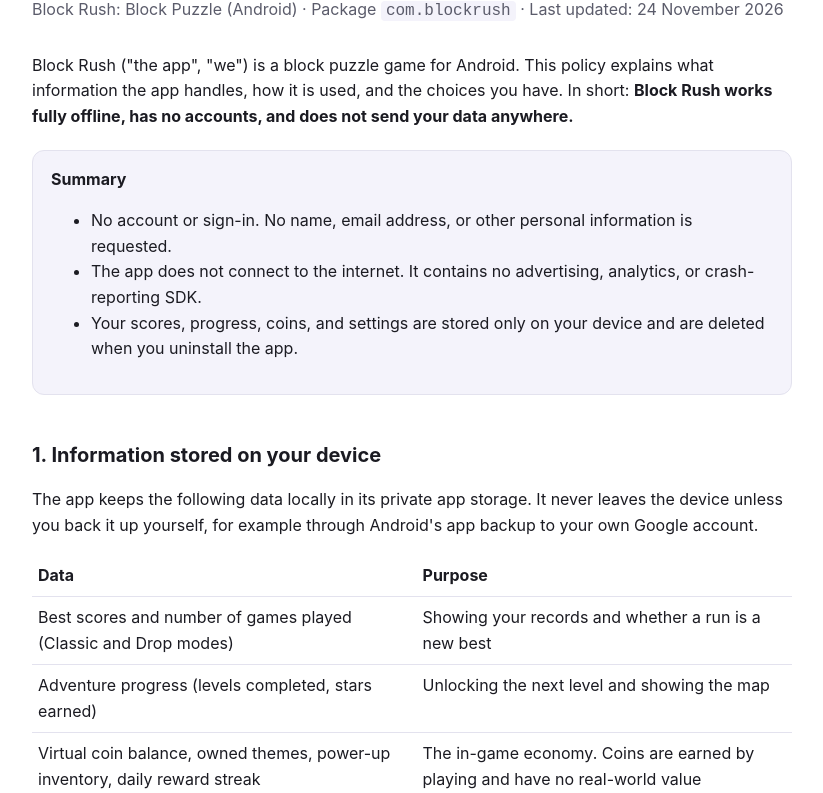
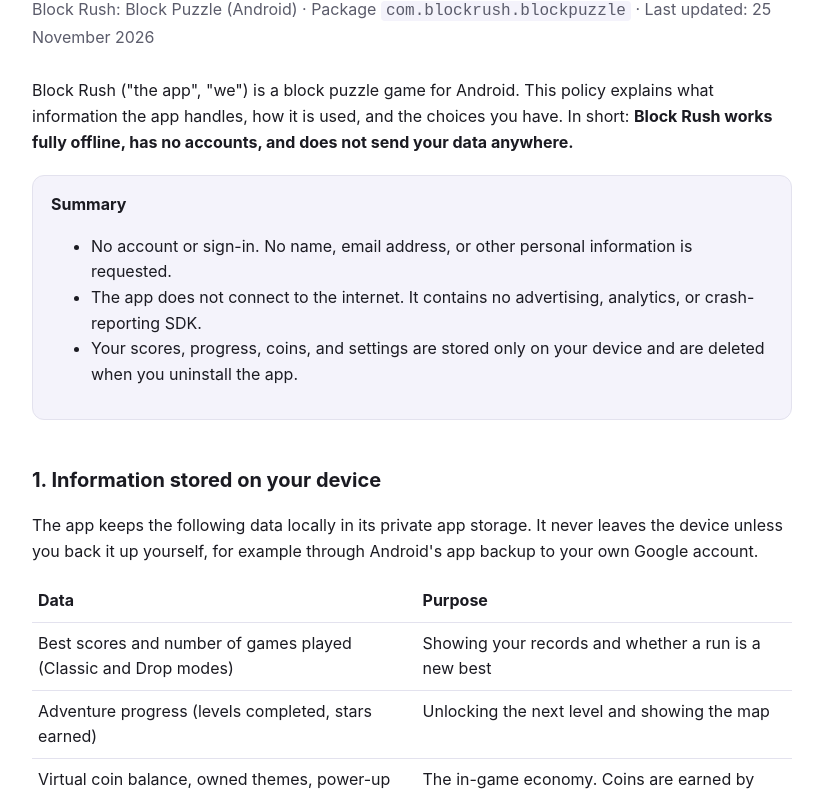
Before and after one commit to amitkumar3211/block-rush-privacy-policy, a plain HTML site: page index.html in a window 1280 px wide. Shown: the part 98-891 px from the top of the page, without its empty margins (228-1051 px from the left). Drawn offline with Linux system fonts and the light colour scheme.

Commit message:
Use the Play Store package name com.blockrush.blockpuzzle
Co-Authored-By: Claude Fable 5.1 <noreply@anthropic.com>

```diff
--- a/index.html
+++ b/index.html
@@ -20,7 +20,7 @@
 <body>
 <main>
 <h1>Privacy Policy</h1>
-<div class="meta">Block Rush: Block Puzzle (Android) · Package <code>com.blockrush</code> · Last updated: 24 November 2026</div>
+<div class="meta">Block Rush: Block Puzzle (Android) · Package <code>com.blockrush.blockpuzzle</code> · Last updated: 25 November 2026</div>
 
 <p>Block Rush ("the app", "we") is a block puzzle game for Android. This policy explains what information the app handles, how it is used, and the choices you have. In short: <strong>Block Rush works fully offline, has no accounts, and does not send your data anywhere.</strong></p>
 
```
